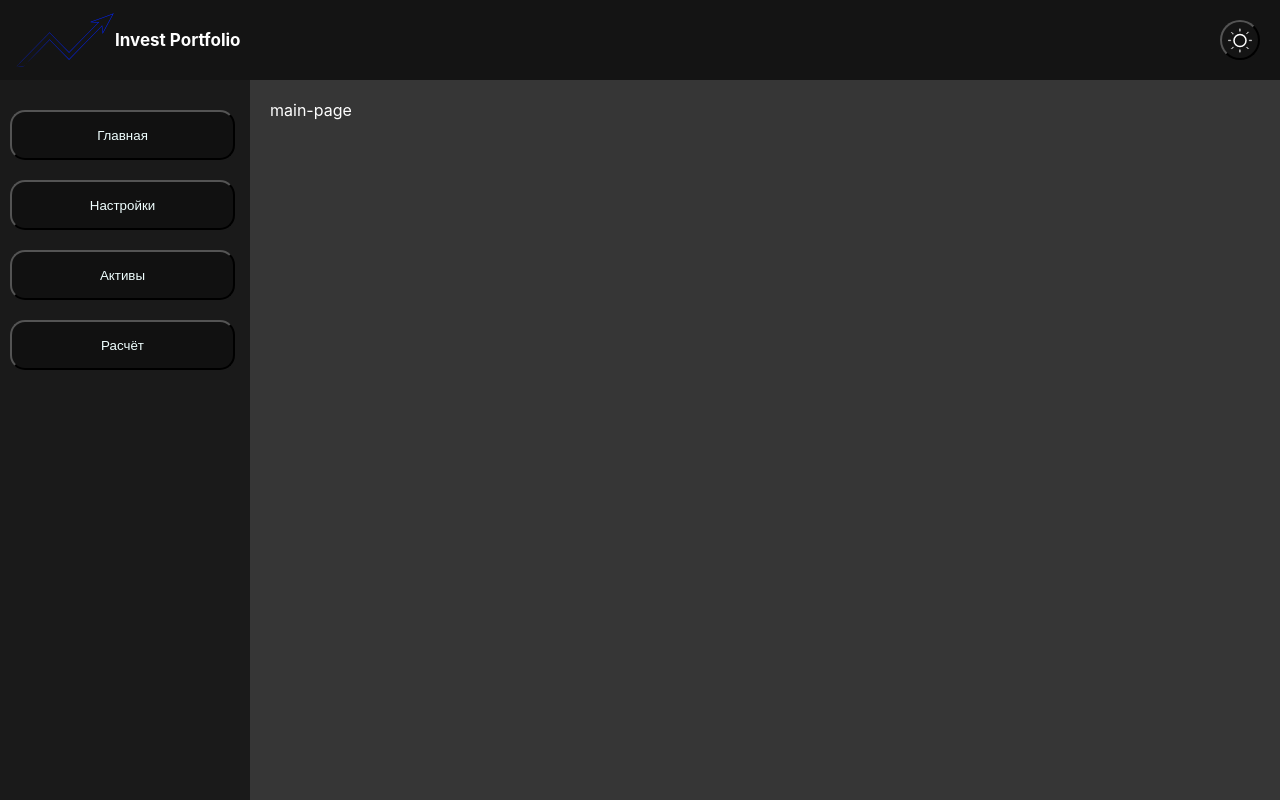
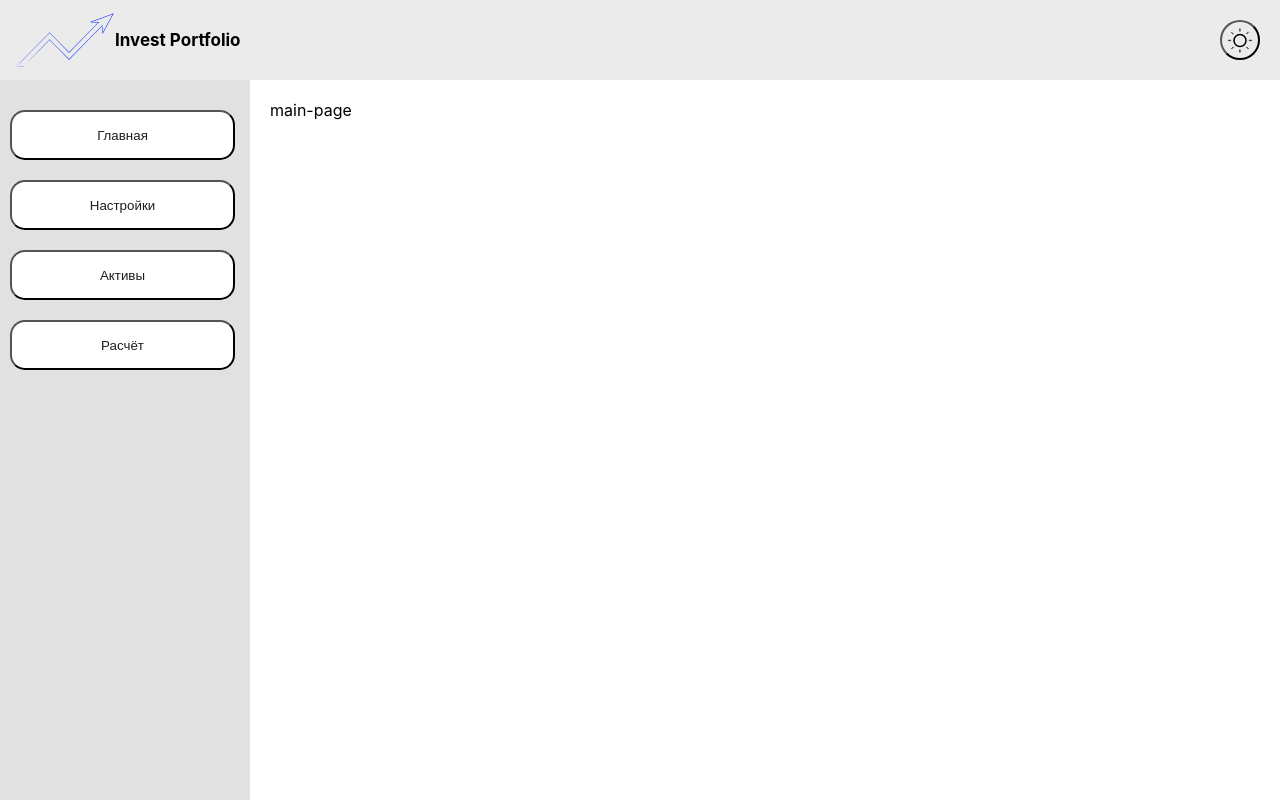
Before and after one commit to Unterseiter/invest-portfolio, a React (Create React App) app in the folder invest-portfolio-frontend/: page / in a window 1280 px wide. Shown: the top 800 px of the page. Built offline with nearby package versions, Linux system fonts and the light colour scheme.

Commit message:
frontend v0.2
добавление возможности смены темы, подготовка к полному переносу шапки, сайдбара, футера

```diff
--- a/invest-portfolio-frontend/src/App.css
+++ b/invest-portfolio-frontend/src/App.css
@@ -1,6 +1,6 @@
 .App {
   min-height: 100vh;
-  background: #292929;
+  background: var(--bg-page);
   display: flex;
   flex-direction: column;
 }
@@ -15,8 +15,8 @@
 .main-content {
   flex: 1;
   padding: 20px;
-  background: #363636;
-  color: white;
+  background: var(--bg-page);
+  color: var(--color-primary);
   overflow-y: auto; /* Прокрутка только для контента */
   min-height: calc(100vh - 200px); /* Высота минус шапка и подвал */
 }
--- a/invest-portfolio-frontend/src/assets/header/Logo.jsx
+++ b/invest-portfolio-frontend/src/assets/header/Logo.jsx
@@ -1,4 +1,4 @@
-const Logo = ({ width = 59, height, color = '#0022FF', ...props }) => {
+const Logo = ({ width = 59, height, color = 'var(--color-accent)', ...props }) => {
 
     const logoHeight = height || (width * 33 / 59);
 
--- a/invest-portfolio-frontend/src/assets/header/Sun.jsx
+++ b/invest-portfolio-frontend/src/assets/header/Sun.jsx
@@ -1,4 +1,4 @@
-const Sun = ({ width = 78, height, color = '#0022FF', ...props }) => {
+const Sun = ({ width = 78, height, color = 'var(--color-accent)', ...props }) => {
 
     const sunHeight = height || (width * 78 / 78);
 
--- a/invest-portfolio-frontend/src/components/Align/Footer/Footer.css
+++ b/invest-portfolio-frontend/src/components/Align/Footer/Footer.css
@@ -1,5 +1,5 @@
     .Footer{
-        background: rgb(51, 51, 51);
+        background: var(--bg-footer);
         width: 100%;
         height: 100px;
     }
--- a/invest-portfolio-frontend/src/components/Align/Header/Header.css
+++ b/invest-portfolio-frontend/src/components/Align/Header/Header.css
@@ -1,5 +1,5 @@
 .Header{
-    background: rgb(20, 20, 20);
+    background: var(--bg-header);
     width: 100%;
     height: 80px;
     display: flex;
@@ -11,7 +11,7 @@
 }
 
 .logo{
-    color: white;
+    color: var(--color-primary);
     display: flex;
     flex-direction: row;
     align-items: center;
--- a/invest-portfolio-frontend/src/components/Align/Header/Header.jsx
+++ b/invest-portfolio-frontend/src/components/Align/Header/Header.jsx
@@ -1,19 +1,26 @@
+import { useTheme } from '../../../contexts/ThemeContext'; // ← проверь путь и название файла
+import React from 'react';
 import './Header.css';
 import '../../common/buttons/Buttons.css';
 import Logo from '../../../assets/header/Logo';
 import Sun from '../../../assets/header/Sun';
 
 function Header() {
+    const { currentTheme, toggleTheme } = useTheme();
+
+    console.log('Текущая тема:', currentTheme);
+
     return(
         <header className="Header">
             <div className='logo'>
-                <Logo width={100} />
+                <Logo width={100} color='var(--color-accent)'/>
                 <h1 className='logo-text'>Invest Portfolio</h1>
             </div>
-            <button className='Theme-toggle-button'>
-                <Sun width={35} color='#ffff' />
+            <button onClick={toggleTheme} className='Theme-toggle-button'>
+                <Sun width={35} color='var(--color-primary)' />
             </button>
         </header>
     )
 }
+
 export default Header;
--- a/invest-portfolio-frontend/src/components/Align/Sidebar/Sidebar.css
+++ b/invest-portfolio-frontend/src/components/Align/Sidebar/Sidebar.css
@@ -1,10 +1,10 @@
 .Sidebar{
     width: 250px;
     height: 100vh;
-    background: #1A1A1A;
+    background: var(--bg-sidebar);
     flex-shrink: 0;
     display: flex;
     flex-direction: column;
-    /* gap: 15px; */
     padding: 20px 0;
+    color: var(--color-secondary);
 }
--- a/invest-portfolio-frontend/src/components/common/buttons/Buttons.css
+++ b/invest-portfolio-frontend/src/components/common/buttons/Buttons.css
@@ -8,6 +8,7 @@
     /* border: 1px black solid; */
     background: transparent;
     border-radius: 25px;
+    color: var(--color-secondary);
 }
 
 
@@ -20,6 +21,6 @@
     height: 50px;
     margin: 10px;
 
-    color: azure;
-    background-color: rgb(17, 17, 17);
+    color: var(--color-secondary);
+    background-color: var(--bg-button);
 }
--- /dev/null
+++ b/invest-portfolio-frontend/src/contexts/ThemeContext.jsx
@@ -0,0 +1,47 @@
+import React, { createContext, useContext, useState, useEffect } from "react";
+
+const ThemeContext = createContext();
+
+export const ThemeProvider = ({ children }) => {
+  const [currentTheme, setCurrentTheme] = useState("light");
+
+  useEffect(() => {
+    const savedTheme = localStorage.getItem("theme");
+    if (savedTheme) {
+      setCurrentTheme(savedTheme);
+    }
+  }, []);
+
+  useEffect(() => {
+    localStorage.setItem("theme", currentTheme);
+
+    document.documentElement.setAttribute("data-theme", currentTheme);
+  }, [currentTheme]);
+
+  const toggleTheme = () => {
+    setCurrentTheme((prev) => (prev === "light" ? "dark" : "light"));
+  };
+
+  const setTheme = (themeName) => {
+    setCurrentTheme(themeName);
+  };
+
+  const value = {
+    currentTheme,
+    toggleTheme,
+    setTheme,
+    isDark: currentTheme === "dark",
+  };
+
+  return (
+    <ThemeContext.Provider value={value}>{children}</ThemeContext.Provider>
+  );
+};
+
+export const useTheme = () => {
+  const context = useContext(ThemeContext);
+  if (!context) {
+    throw new Error("useTheme must be used within ThemeProvider");
+  }
+  return context;
+};
--- a/invest-portfolio-frontend/src/index.js
+++ b/invest-portfolio-frontend/src/index.js
@@ -3,9 +3,15 @@ import ReactDOM from 'react-dom/client';
 import './index.css';
 import App from './App';
 import reportWebVitals from './reportWebVitals';
+import './themes/themes.css';
+import { ThemeProvider } from './contexts/ThemeContext';
 
 const root = ReactDOM.createRoot(document.getElementById('root'));
 root.render(
-    <App />
+    <React.StrictMode>
+        <ThemeProvider>
+            <App />
+        </ThemeProvider>
+    </React.StrictMode>
 );
 reportWebVitals();
--- /dev/null
+++ b/invest-portfolio-frontend/src/themes/themes.css
@@ -0,0 +1,37 @@
+:root {
+    /* -----------------------=LIGHT  THEME=---------------------------- */
+
+    --bg-header: #ebebeb;
+    --bg-sidebar: #e1e1e1;
+    --bg-footer: #959595;
+    --bg-page: #ffffff;
+    --bg-button: #ffffff;
+    --bg-button-select: #c6c6c6;
+
+    --color-primary: black;
+    --color-secondary: #1e1e1e;
+    --color-third: #292929;
+
+    --color-accent: #0022ff;
+}
+    /* -----------------------=DARK   THEME=---------------------------- */
+
+    [data-theme="dark"]{
+
+        --bg-header: #141414;
+        --bg-sidebar: #1a1a1a;
+        --bg-footer: #333333;
+        --bg-page: #363636;
+        --bg-button: #111111;
+        --bg-button-select: #151515;
+
+
+        --color-primary: white;
+        --color-secondary: azure;
+        --color-third: rgb(205, 205, 205);
+
+        --color-accent: #0022ff;
+    }
+
+
+    /* -----------------------=CUSTOM THEME=---------------------------- */
```
